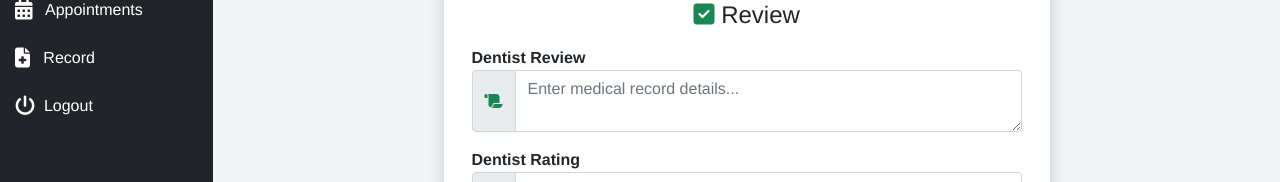
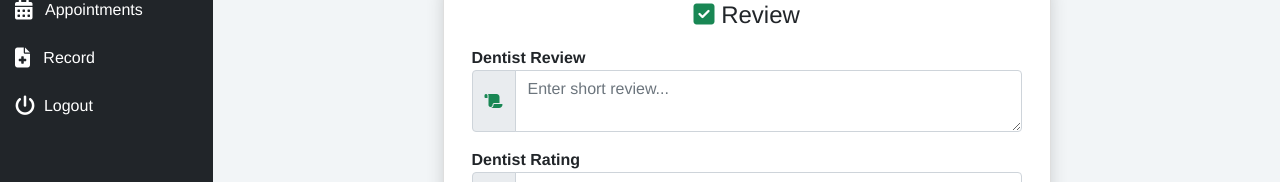
Before and after one commit to ibobev/dent-appointment-system, a Vue app in the folder client/: page /patient/complete/1/1 in a window 1280 px wide. Shown: the part 174-356 px from the top of the page. Built offline with nearby package versions, Linux system fonts and the light colour scheme; no server answers.

Commit message:
Patient review dentist text are placeholder message fix

```diff
--- a/client/src/views/Patient/PatientCompletedAppointment.vue
+++ b/client/src/views/Patient/PatientCompletedAppointment.vue
@@ -51,7 +51,7 @@
                 <textarea
                   name="description"
                   class="form-control"
-                  placeholder="Enter medical record details..."
+                  placeholder="Enter short review..."
                   v-model="state.dentist_review.details"
                 ></textarea>
               </div>
```
